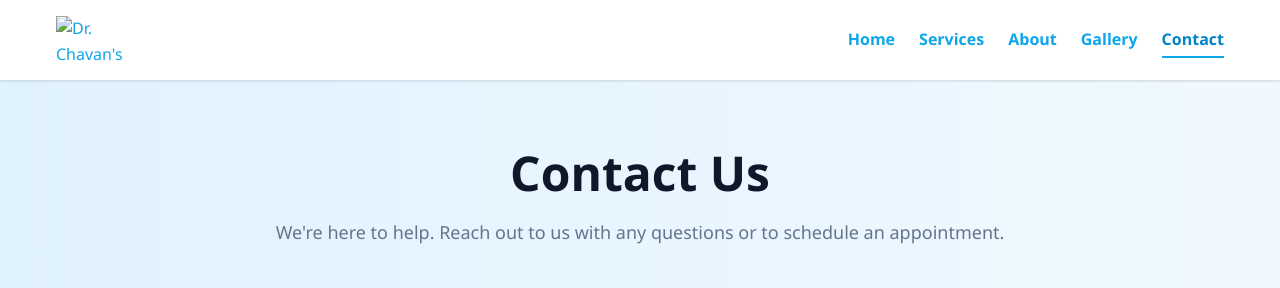
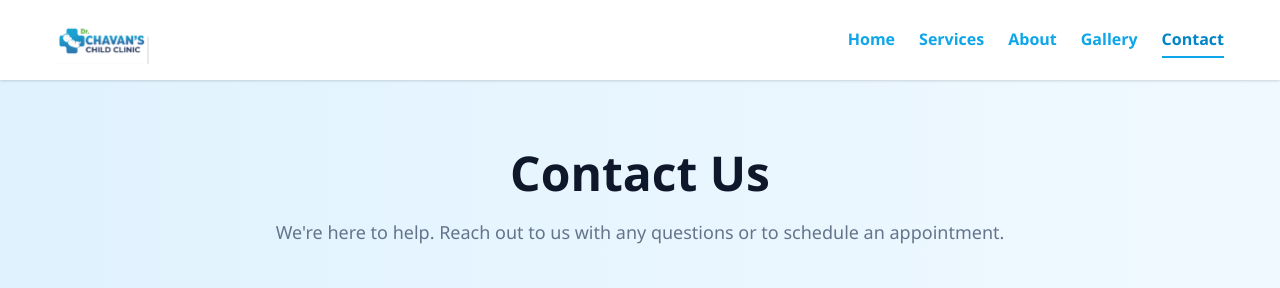
Before and after one commit to Reena-coderrr/Dr_Chavan-s_Child_Clinic, a plain HTML site: page contact.html in a window 1280 px wide. Shown: the top 288 px of the page. Drawn offline with Linux system fonts and the light colour scheme.

Commit message:
Update contact.html

```diff
--- a/contact.html
+++ b/contact.html
@@ -13,7 +13,7 @@
         <div class="container">
             <div class="header-content">
                 <a href="index.html" class="logo">
-                    <img src="./images/clinicimages/design.png" alt="Dr. Chavan's Child Clinic Logo" width="150" height="100">
+                    <img src="./design.png" alt="Dr. Chavan's Child Clinic Logo" width="150" height="100">
                 </a>
 
                 <!-- Desktop Navigation -->
```
